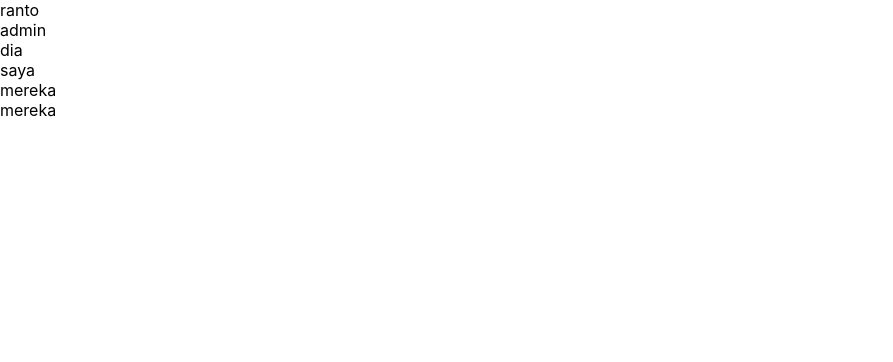
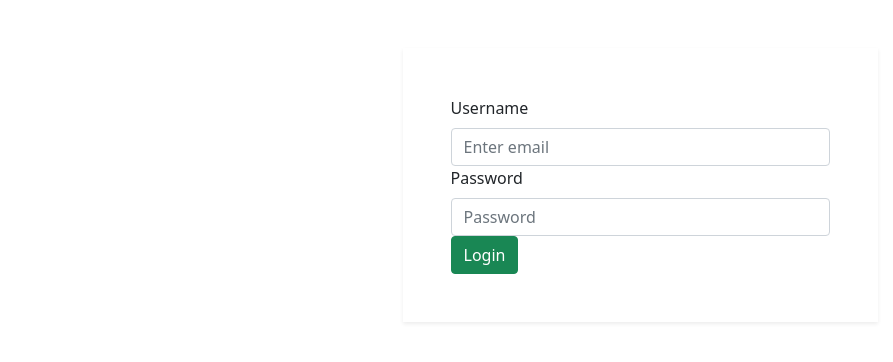
Before and after one commit to Ranto12/bookingvaccine-frontEnd, a React (Create React App) app in the folder vaccinebooking/: page / in a window 1280 px wide. Shown: the top 362 px of the page, without its empty margins (0-893 px from the left). Built offline with nearby package versions, Linux system fonts and the light colour scheme; data requests are answered from the project's data file.

Commit message:
add new Login APi

```diff
--- a/vaccinebooking/package.json
+++ b/vaccinebooking/package.json
@@ -12,6 +12,7 @@
     "dotenv": "^16.0.1",
     "graphql": "^16.5.0",
     "react": "^18.1.0",
+    "react-bootstrap": "^2.4.0",
     "react-dom": "^18.1.0",
     "react-icons": "^4.3.1",
     "react-router-dom": "^6.3.0",
--- a/vaccinebooking/src/App.css
+++ b/vaccinebooking/src/App.css
@@ -1,4 +1,4 @@
-.App {
+/* .App {
   text-align: center;
 }
 
@@ -35,4 +35,4 @@
   to {
     transform: rotate(360deg);
   }
-}
+} */
--- a/vaccinebooking/src/App.js
+++ b/vaccinebooking/src/App.js
@@ -1,13 +1,14 @@
 import { Route, Routes } from 'react-router-dom';
-// import './App.css';
+import 'bootstrap/dist/css/bootstrap.min.css'
 import ViewUser from './domain/veiwUser/ViewUser';
-import Login from './pages/Login/Login';
+import Login from './pages/Login';
+// import Login from './pages/Login/Login';
 
 function App() {
   return (
     <Routes>
-      <Route path='/' element={<ViewUser/>}/>
-      <Route path='/login' element={<Login/>}/>
+      <Route path='/' element={<Login/>}/>
+      <Route path='/login' element={<ViewUser/>}/>
     </Routes>
   );
 }
--- a/vaccinebooking/src/index.css
+++ b/vaccinebooking/src/index.css
@@ -1,4 +1,4 @@
-body {
+/* body {
   margin: 0;
   font-family: -apple-system, BlinkMacSystemFont, 'Segoe UI', 'Roboto', 'Oxygen',
     'Ubuntu', 'Cantarell', 'Fira Sans', 'Droid Sans', 'Helvetica Neue',
@@ -10,4 +10,4 @@ body {
 code {
   font-family: source-code-pro, Menlo, Monaco, Consolas, 'Courier New',
     monospace;
-}
+} */
--- a/vaccinebooking/src/index.js
+++ b/vaccinebooking/src/index.js
@@ -4,7 +4,7 @@ import { BrowserRouter } from 'react-router-dom';
 import App from './App';
 
 //styles
-import './index.css';
+// import './index.css';
 
 // redux
 
--- /dev/null
+++ b/vaccinebooking/src/pages/Login.jsx
@@ -0,0 +1,55 @@
+import React, {useState} from 'react'
+import axios from 'axios';
+import { useNavigate } from 'react-router-dom';
+import {Button, Col, Container, Form, Row} from 'react-bootstrap'
+
+
+const Login = () => {
+    let navigate = useNavigate();
+    const [username, setUsername] = useState("");
+    const [password, setPassword] = useState("");
+    const [msg, setMsg] = useState("");
+
+    const Auth = async (e) =>{
+        e.preventDefault();
+        try{
+            await axios.post("http://34.142.219.145:80/api/v1/auth/login", {
+                username: username,
+                password: password
+            });
+            navigate.push("/dasboard");
+        } catch(error) {
+            if(error.response){
+                setMsg(error.response.data.msg);
+            }
+        }
+    }
+  return (
+    <>
+            <Container >
+
+                    <Row className="mt-5" >
+                    <Col lg={5} md={6} sm={12} className="p-5 m-auto shadow-sm rounded-lg">
+                        <Form onSubmit={Auth}>
+                            <Form.Group controlId="formBasicEmail">
+                                <Form.Label>Username</Form.Label>
+                                <Form.Control type="email" placeholder="Enter email"  value={username} onChange={(e)=> setUsername(e.target.value)}/>
+                            </Form.Group>
+
+                            <Form.Group controlId="formBasicPassword">
+                                <Form.Label>Password</Form.Label>
+                                <Form.Control type="password" placeholder="Password" value={password} onChange={(e)=> setPassword(e.target.value)}/>
+                            </Form.Group>
+
+                            <Button variant="success btn-block" type="submit">
+                                Login
+                            </Button>
+                        </Form>
+                    </Col>
+                </Row>
+            </Container>
+        </>
+  )
+}
+
+export default Login
--- a/vaccinebooking/src/pages/Login/Login.jsx
+++ b/vaccinebooking/src/pages/Login/Login.jsx
@@ -31,15 +31,21 @@ const Login = ({item, key}) => {
       fetchPosts();
 
   },[])
+  console.log(user)
 
   useEffect(()=>{
-    if(user.length === 1){
+    if(user.length !== 0){
       console.log("datanya ada")
       navigate("/")
     } else{
       console.log("dta null")
     }
-  })
+  }, [])
+
+
+  // useEffect(()=>{
+
+  // })
     //funtion
     // const handleInput = (value, index)=>{
     //   const newInputs = inputs.map((input, inputIdx)=>{
@@ -87,8 +93,8 @@ const Login = ({item, key}) => {
     }
 
   return (
-    <div >
-      <div>
+    <div className='container m-1000'>
+      <div className='container'>
           VACCINE
       </div>
       <div>
```
Also changed, not shown: 1 other file (tests, documents, lock files or other folders).
